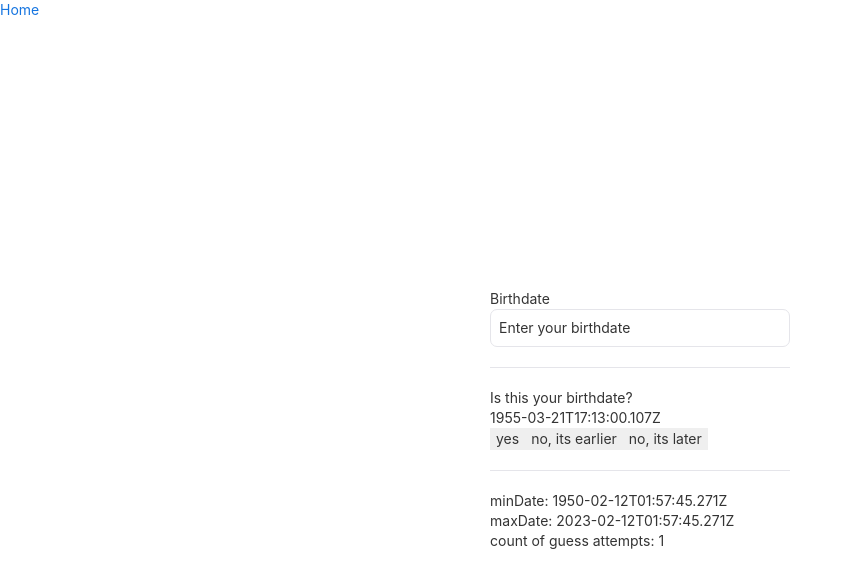
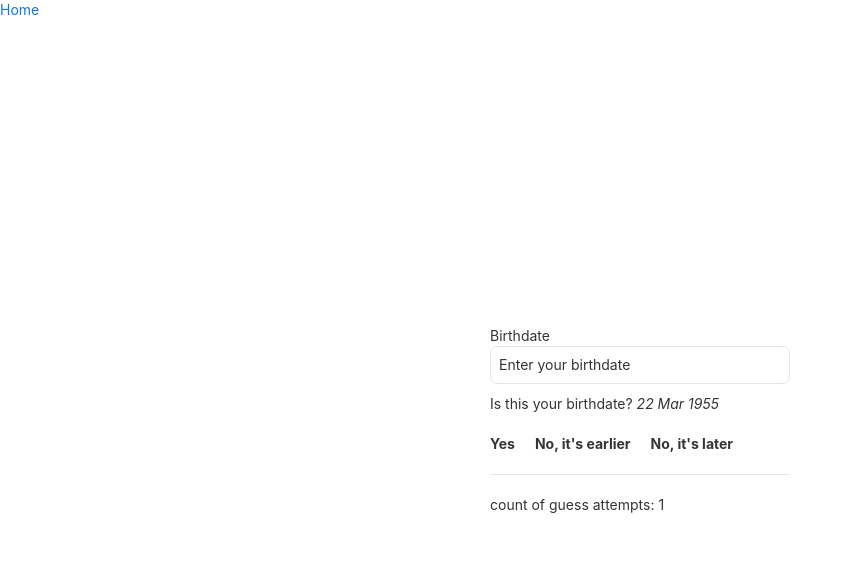
Before and after one commit to pekerleke/bad-ui, a Next.js app: page /bad-ui/component/date-guesser in a window 1280 px wide. Both pictures are taken after a click on the element "Enter your birthdate". Shown: the top 588 px of the page, without its empty margins (0-852 px from the left). Built offline with nearby package versions, Linux system fonts and the light colour scheme.

Commit message:
fix linter

```diff
--- a/package.json
+++ b/package.json
@@ -10,6 +10,8 @@
   },
   "dependencies": {
     "classnames": "^2.5.1",
+    "date-fns": "^3.5.0",
+    "dayjs": "^1.11.10",
     "next": "14.1.3",
     "react": "^18",
     "react-dom": "^18",
--- a/src/pages/component/date-guesser/index.tsx
+++ b/src/pages/component/date-guesser/index.tsx
@@ -1,6 +1,9 @@
 import { useState } from "react";
 import styles from "./dateGuesser.module.scss";
 import 'rsuite/dist/rsuite.min.css';
+import { endOfDay, startOfDay } from "date-fns";
+import dayjs from "dayjs";
+import { Button } from "rsuite";
 
 
 //TODO: fix metadata and layout config
@@ -10,7 +13,7 @@ export default function InputKeyboardLess() {
     const [minDate, setMinDate] = useState('1950-02-12T01:57:45.271Z');
     const [endDate, setEndDate] = useState('2023-02-12T01:57:45.271Z');
     const [attempsCount, setAttempsCount] = useState(0);
-    const [birthdate, setBirthdate] = useState();
+    const [birthdate, setBirthdate] = useState<string>();
     const [checkDate, setCheckDate] = useState<string>();
 
     const generateRandomDOB = (minDate: any, maxDate: any) => {
@@ -20,9 +23,9 @@ export default function InputKeyboardLess() {
     }
 
     function getRandomDate(from: Date, to: Date) {
-        const fromTime = from.getTime();
-        const toTime = to.getTime();
-        return new Date(fromTime + Math.random() * (toTime - fromTime));
+        const fromTime = endOfDay(from).getTime();
+        const toTime = startOfDay(to).getTime();
+        return startOfDay(new Date(fromTime + Math.random() * (toTime - fromTime)));
     }
 
     return (
@@ -31,24 +34,27 @@ export default function InputKeyboardLess() {
             <main className={styles.container}>
                 <div style={{ width: 300 }}>
                     Birthdate
-                    <div className={styles.input} onClick={() => console.log(generateRandomDOB(minDate, endDate))}>{birthdate || "Enter your birthdate"}</div>
+                    <div className={styles.input} onClick={() => generateRandomDOB(minDate, endDate)}>{birthdate ? dayjs(birthdate).format('DD/MM/YYYY') : "Enter your birthdate"}</div>
 
                     {
                         checkDate && !birthdate && (
                             <div>
+                                Is this your birthdate? <i>{dayjs(checkDate).format('DD MMM YYYY')}</i>
+                                <br /><br />
+                                <div style={{display: "flex", gap: 20}}>
+
+                                    <b onClick={() => setBirthdate(checkDate)}>Yes</b>
+                                    <b onClick={() => { setEndDate(checkDate); generateRandomDOB(minDate, checkDate) }}>No, it's earlier</b>
+                                    <b onClick={() => { setMinDate(checkDate); generateRandomDOB(checkDate, endDate) }}>No, it's later</b>
+
+
+                                    {/* <Button onClick={() => setBirthdate(checkDate)} appearance="default">Yes</Button>
+
+                                    <Button onClick={() => { setEndDate(checkDate); generateRandomDOB(minDate, checkDate) }} appearance="default">No, its earlier</Button>
+
+                                    <Button onClick={() => { setMinDate(checkDate); generateRandomDOB(checkDate, endDate) }} appearance="default">No, its later</Button> */}
+                                </div>
                                 <hr />
-                                Is this your birthdate? <br />
-                                {checkDate}
-
-                                <br />
-                                <button onClick={() => setBirthdate(checkDate)}>yes</button>
-                                <button onClick={() => { setEndDate(checkDate); generateRandomDOB(minDate, checkDate) }}>no, its earlier</button>
-                                <button onClick={() => { setMinDate(checkDate); generateRandomDOB(checkDate, endDate) }}>no, its later</button>
-
-                                <hr />
-
-                                minDate: {minDate} <br />
-                                maxDate: {endDate} <br />
                                 count of guess attempts: {attempsCount}
                             </div>
                         )
```
Also changed, not shown: 1 other file (tests, documents, lock files or other folders).
